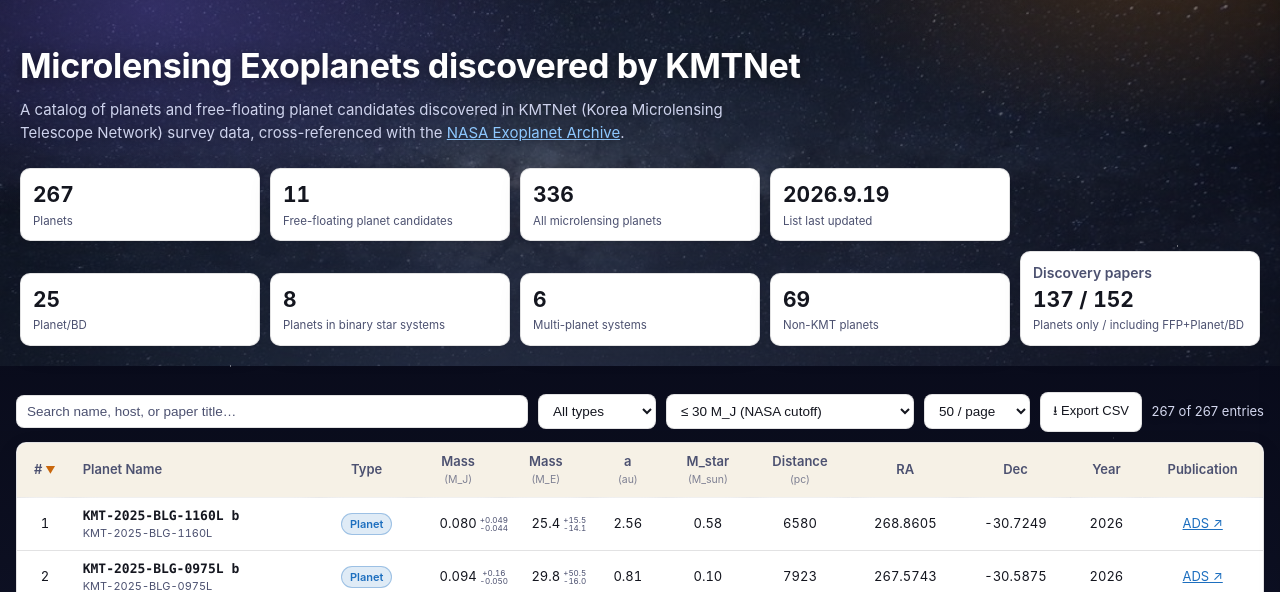
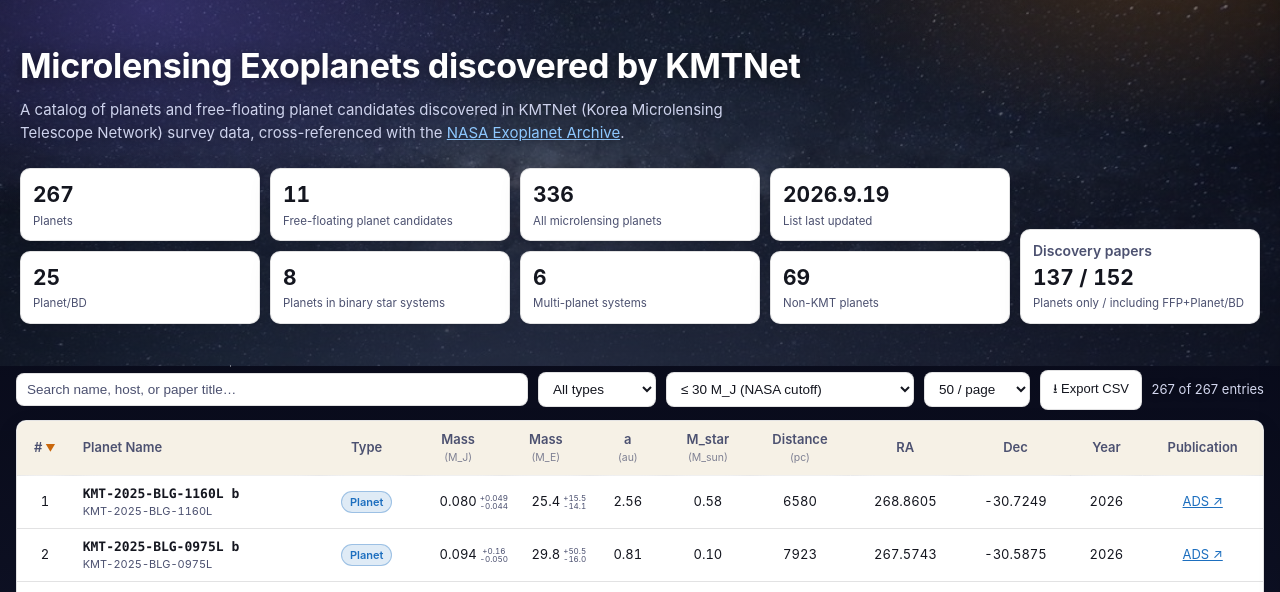
Before and after one commit to bulk17/ExoKMTNet, a PHP site: page / in a window 1280 px wide. Shown: the part 74-666 px from the top of the page. Run offline with PHP 8.4, Linux system fonts and the light colour scheme.

Commit message:
Make Discovery papers overlap upward without growing the grid row
Replaces align-items on the whole second row with a negative top margin
on just the Discovery papers card. A negative margin shrinks an item's
contribution to CSS Grid's auto row-height calculation, so the row (and
the other four cards, and the 10px gap to the row above) goes back to
exactly what it was — only this one card visually pokes upward into the
empty 5th column of the row above. Reset to 0 on the mobile breakpoint,
where the wrapped layout has no empty column for it to overlap into.

Co-Authored-By: Claude Sonnet 5 <noreply@anthropic.com>
Claude-Session: https://claude.ai/code/session_01RAVsNxWpCwsfMrRuYxU2jC

```diff
--- a/assets/css/style.css
+++ b/assets/css/style.css
@@ -262,12 +262,16 @@ a { color: var(--link); }
 
 .stat-grid-secondary {
   margin-top: 10px;
+}
+
+#papersCard {
   /* Discovery papers has an extra title line, so it's naturally taller than
-     the rest — let each card size to its own content instead of grid's
-     default row-stretch, which would otherwise pull every card up to match.
-     Bottom-aligned so the extra height grows upward, keeping every card's
-     bottom edge (and the row's overall bottom) lined up. */
-  align-items: end;
+     the rest. A negative top margin removes that extra height from the
+     grid row's own auto-sizing (so the row and its other four cards stay
+     exactly as before) while visually pushing the card upward, overlapping
+     into the row above, instead of growing the row itself. */
+  margin-top: -22px;
+  position: relative;
 }
 
 .stat-card {
@@ -713,6 +717,10 @@ footer span:last-child { grid-column: 3; justify-self: end; text-align: right; }
      stay the same width as a full row) is too wide to fit a phone screen —
      fall back to letting cards wrap to fit instead. */
   .stat-grid { grid-template-columns: repeat(auto-fit, minmax(120px, 1fr)); }
+  /* On the wrapped mobile layout, Discovery papers sits directly under
+     another card instead of an empty column, so the desktop overlap trick
+     would just clip into it — drop the negative margin here. */
+  #papersCard { margin-top: 0; }
   .drawer { width: 100%; }
   .controls .count { margin-left: 0; width: 100%; order: 5; }
   footer { display: flex; flex-direction: column; align-items: center; text-align: center; }
--- a/index.html
+++ b/index.html
@@ -5,7 +5,7 @@
 <meta name="viewport" content="width=device-width, initial-scale=1" />
 <title>KMTNet Exoplanet Archive</title>
 <meta name="description" content="A browsable catalog of exoplanets discovered by the Korea Microlensing Telescope Network (KMTNet), modeled after the NASA Exoplanet Archive." />
-<link rel="stylesheet" href="assets/css/style.css?v=20260919k" />
+<link rel="stylesheet" href="assets/css/style.css?v=20260919l" />
 </head>
 <body>
 <div class="wrap">
@@ -51,7 +51,7 @@
       <div class="stat-card stat-card-clickable" id="binaryCard" role="button" tabindex="0"><div class="num" id="statBinary">—</div><div class="label">Planets in binary star systems</div></div>
       <div class="stat-card stat-card-clickable" id="multiCard" role="button" tabindex="0"><div class="num" id="statMulti">—</div><div class="label">Multi-planet systems</div></div>
       <div class="stat-card stat-card-clickable" id="nonKmtCard" role="button" tabindex="0"><div class="num" id="statNonKmt">—</div><div class="label">Non-KMT planets</div></div>
-      <div class="stat-card"><div class="num-title">Discovery papers</div><div class="num" id="statPapers">—</div><div class="label">Planets only / including FFP+Planet/BD</div></div>
+      <div class="stat-card" id="papersCard"><div class="num-title">Discovery papers</div><div class="num" id="statPapers">—</div><div class="label">Planets only / including FFP+Planet/BD</div></div>
     </div>
   </section>
 
--- a/stats.html
+++ b/stats.html
@@ -5,7 +5,7 @@
 <meta name="viewport" content="width=device-width, initial-scale=1" />
 <title>Statistics — KMTNet Exoplanet Archive</title>
 <meta name="description" content="Distributions of KMTNet-discovered exoplanets: announcements per year, planet-to-host mass ratio, and distance from the Sun." />
-<link rel="stylesheet" href="assets/css/style.css?v=20260919k" />
+<link rel="stylesheet" href="assets/css/style.css?v=20260919l" />
 </head>
 <body>
 <div class="wrap">
```
